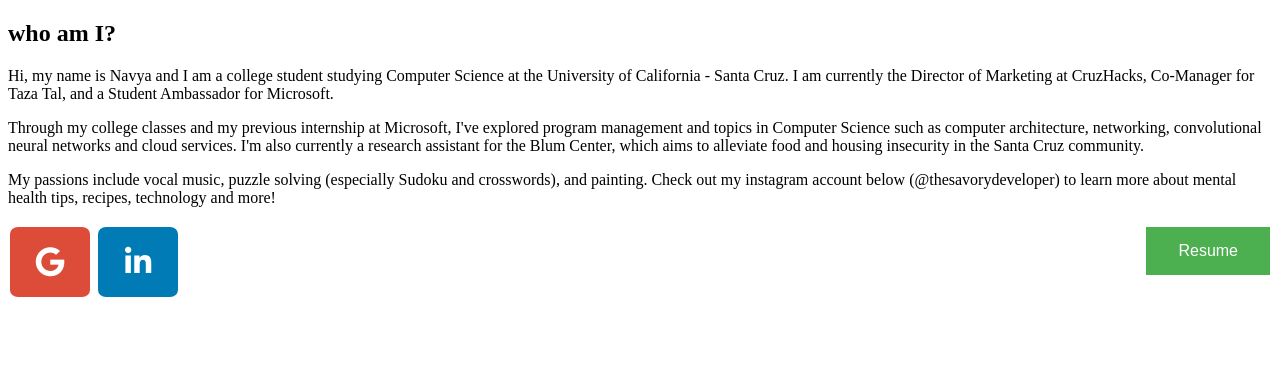
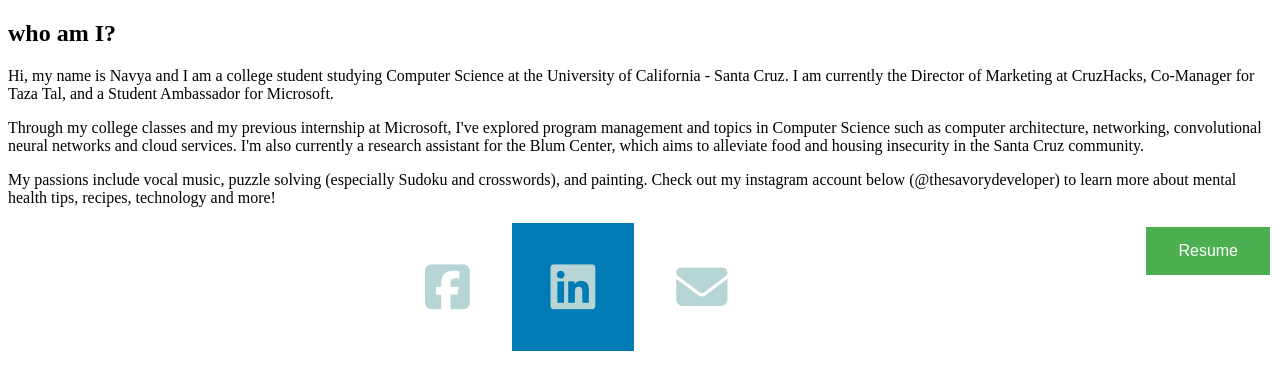
Before and after one commit to navya-rao/navya-rao.github.io, a plain HTML site: page index.html in a window 1280 px wide. Drawn offline with Linux system fonts and the light colour scheme; a script that the page names is missing.

Commit message:
Update index.html
added new icons and button

```diff
--- a/index.html
+++ b/index.html
@@ -16,9 +16,12 @@
   <p> Hi, my name is Navya and I am a college student studying Computer Science at the University of California - Santa Cruz. I am currently the Director of Marketing at CruzHacks, Co-Manager for Taza Tal, and a Student Ambassador for Microsoft.</p>
   <p> Through my college classes and my previous internship at Microsoft, I've explored program management and topics in Computer Science such as computer architecture, networking, convolutional neural networks and cloud services. I'm also currently a research assistant for the Blum Center, which aims to alleviate food and housing insecurity in the Santa Cruz community.</p>
   <p> My passions include vocal music, puzzle solving (especially Sudoku and crosswords), and painting. Check out my instagram account below (@thesavorydeveloper) to learn more about mental health tips, recipes, technology and more!</p>
-  <a href="#" class="fa fa-google"></a>
-  <a href="#" class="fa fa-linkedin"></a>
-  <button class="button button1">Resume</button>
+  <div class="iformat">
+	  <a href="https://www.facebook.com/navyrao2"><i class="fab fa-facebook-square" id="icon"></i></a>
+	  <a href="https://www.linkedin.com/in/navya-rao-682140142/"><i class="fab fa-linkedin" id="icon"></i></a>
+	  <a href="mailto:navya_rao@ucsc.edu"><i class="fas fa-envelope" id="icon"></i></a>
+	  <button class="button button1">Resume</button>
+  </div>
 </div>
 
 <!-- instagram account -->
```
